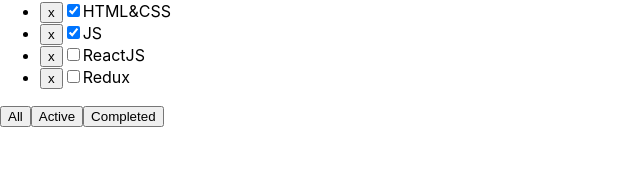
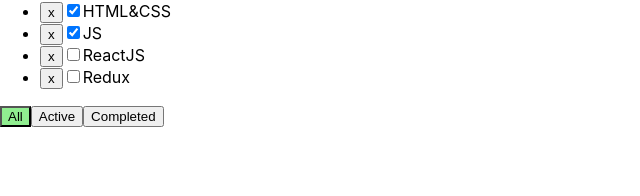
Before and after one commit to VitaMirosh/todolist-01, a React (Vite) app in the folder todolist-01/: page / in a window 1280 px wide. Shown: the part 97-293 px from the top of the page, without its empty margins (0-640 px from the left). Built offline with nearby package versions, Linux system fonts and the light colour scheme.

Commit message:
add filter to change color button

```diff
--- a/todolist-01/src/App.css
+++ b/todolist-01/src/App.css
@@ -13,3 +13,6 @@
 .error-message {
   color: red;
 }
+.active-filter {
+  background-color: lightgreen;
+}
--- a/todolist-01/src/App.tsx
+++ b/todolist-01/src/App.tsx
@@ -56,6 +56,7 @@ const changeFilter = (filter: FilterValueTitle) => {
                     changeFilter={changeFilter}
                     createTask={createTask}
                     changeTaskStatus={changeTaskStatus}
+                    filter={filter}
 
 
       />
--- a/todolist-01/src/Button.tsx
+++ b/todolist-01/src/Button.tsx
@@ -1,10 +1,11 @@
 type Props = {
   title: string
   onClick?: () => void
+  className?:string
 }
 
-export const Button = ({title,onClick}:Props) => {
+export const Button = ({title,onClick,className}:Props) => {
   return (
-    <button onClick={onClick}>{title}</button>
+    <button className={className} onClick={onClick}>{title}</button>
   );
 };
--- a/todolist-01/src/TodolistItem.tsx
+++ b/todolist-01/src/TodolistItem.tsx
@@ -10,11 +10,12 @@ type Props = {
   changeFilter: (filter: FilterValueTitle) => void
   createTask: (title: string) => void;
   changeTaskStatus: (taskId: string, isDone: boolean) => void;
+  filter?: FilterValueTitle;
 
 }
 
 
-export const TodolistItem = ({title, tasks, deleteTask, changeFilter, createTask, changeTaskStatus}: Props) => {
+export const TodolistItem = ({title, tasks, deleteTask, changeFilter, createTask, changeTaskStatus, filter}: Props) => {
   const [taskTitle, setTaskTitle] = useState('');
   const [error, setError] = useState<string | null>(null);
 
@@ -73,9 +74,11 @@ export const TodolistItem = ({title, tasks, deleteTask, changeFilter, createTask
         </ul>}
 
 
-      <Button title={'All'} onClick={() => changeFilter('all')}/>
-      <Button title={'Active'} onClick={() => changeFilter('active')}/>
-      <Button title={'Completed'} onClick={() => changeFilter('completed')}/>
+      <Button className={filter === 'all' ? 'active-filter' : ''} title={'All'} onClick={() => changeFilter('all')}/>
+      <Button className={filter === 'active' ? 'active-filter' : ''} title={'Active'}
+              onClick={() => changeFilter('active')}/>
+      <Button className={filter === 'completed' ? 'active-filter' : ''} title={'Completed'}
+              onClick={() => changeFilter('completed')}/>
 
     </div>
   );
```
